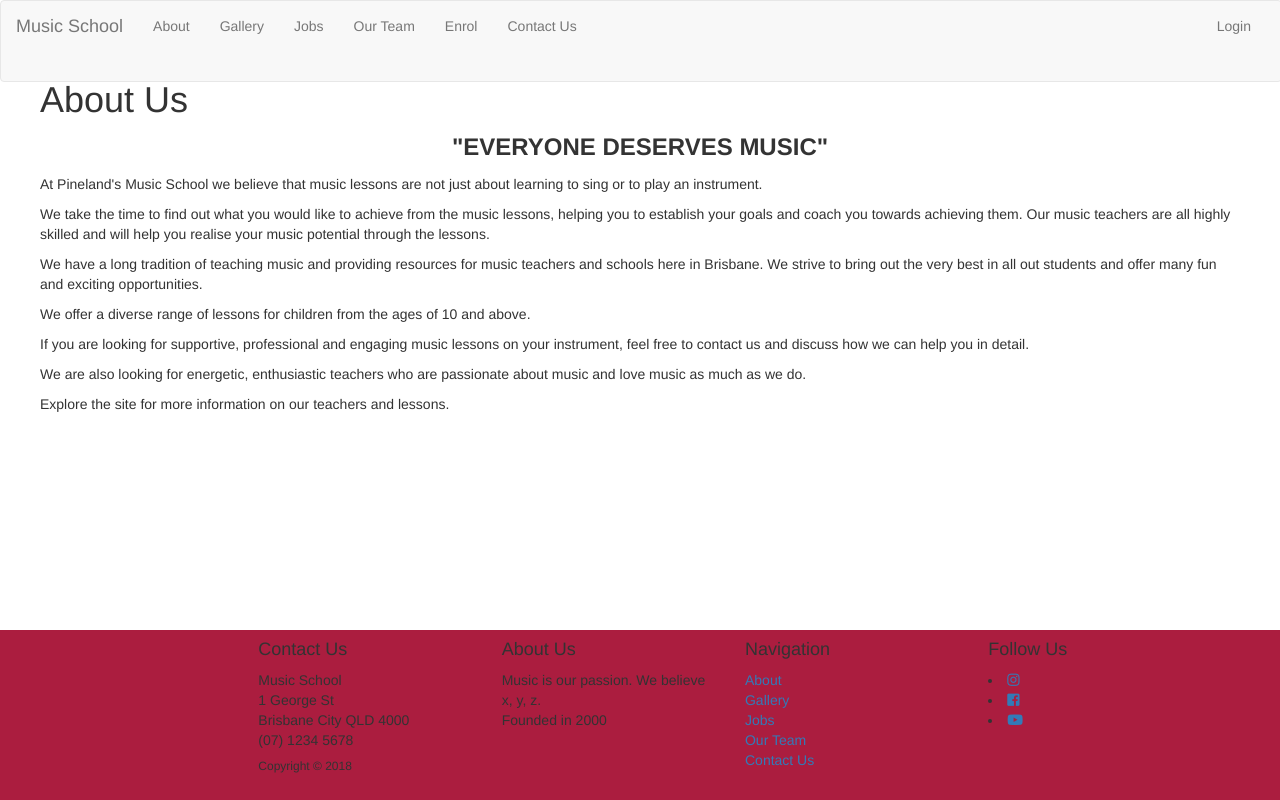
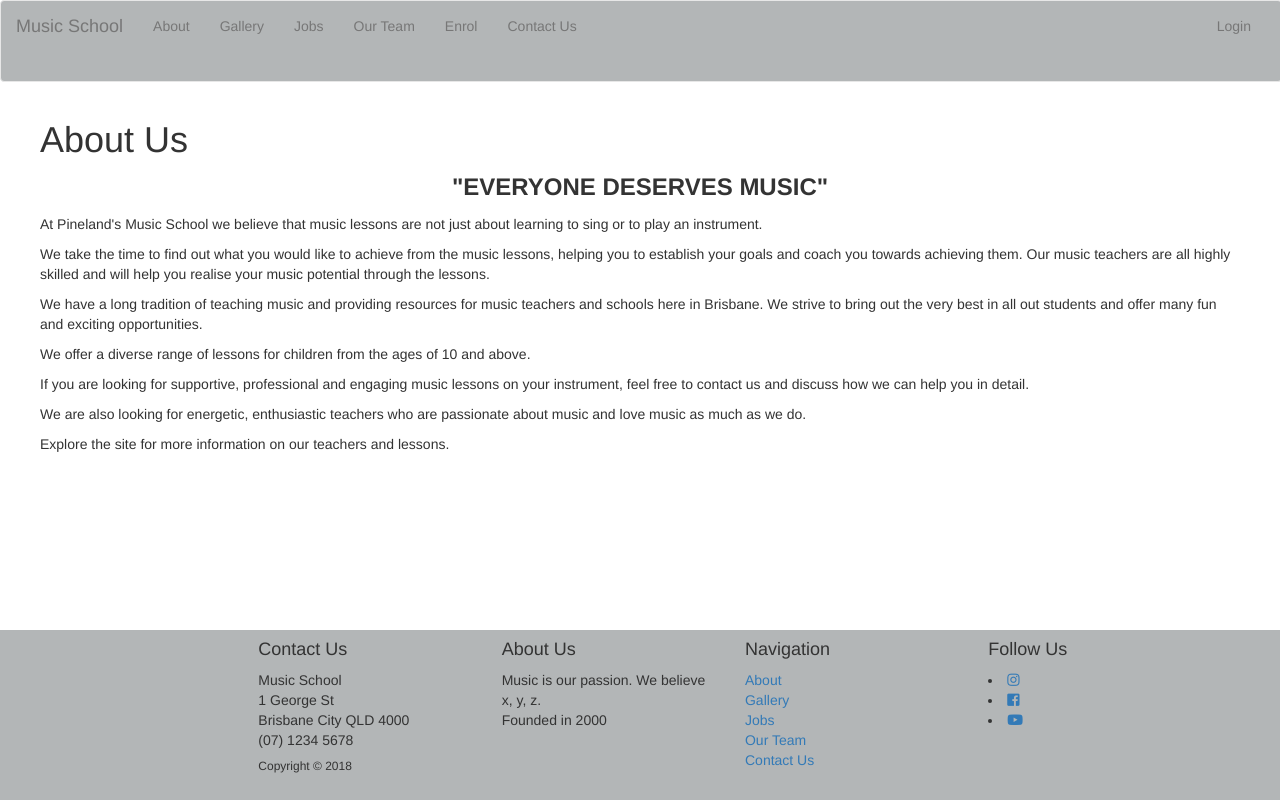
Before and after one commit to AaronChan42/ifb299-repository, a Django app: page /about/ in a window 1280 px wide. Run offline with Django 3.2, Linux system fonts and the light colour scheme; some libraries are stand-ins or nearby versions.

Commit message:
css updated

```diff
--- a/home/static/home/style.css
+++ b/home/static/home/style.css
@@ -4,7 +4,8 @@
     position: absolute;
     top: 0;
     width: 100%;
-}
+	background-color:  #b3b6b7;}
+
 /* Change nav colour to #000000 which means have to change color of text to fffff AKA white*/
 html {
   position: relative;
@@ -12,7 +13,7 @@ html {
 }
 
 body {
-  padding-top: 60px;
+  padding-top: 100px;
   padding-bottom: 300px; /* Margin bottom by footer height - to not overlap with above content 170*/
 }
 
@@ -21,8 +22,7 @@ body {
   bottom: 0;
   width: 100%;
   height: 170px; /* Set the fixed height of the footer here */
-  background-color: #ab1d3f;
-
+  background-color: #b3b6b7;
 }
 
 #ta {
@@ -35,7 +35,7 @@ body {
 
 .column {
   float: left;
-  width: 20%;
+  width: 18%;
   margin-bottom: 12px;
   padding: 0 12px;
 }
@@ -45,7 +45,7 @@ body {
 }
 
 .container {
-  padding: 0 20px;
+  padding: 0 50px;
 }
 
 .container::after, .row::after {
@@ -69,15 +69,13 @@ body {
 }
 
 .gallery img{
-    	width: 250px;
+    width: 250px;
 	padding: 5px;
-	filter: grayscale(100%);
 	transition: ls;
 }
 
 .gallery img:hover{
-	filter: grayscale(0);
-	transform: scale(1.1);
+	transform: scale(3.3);
 }
 #loginPG {
     background-color: #f5f5f5;
```
